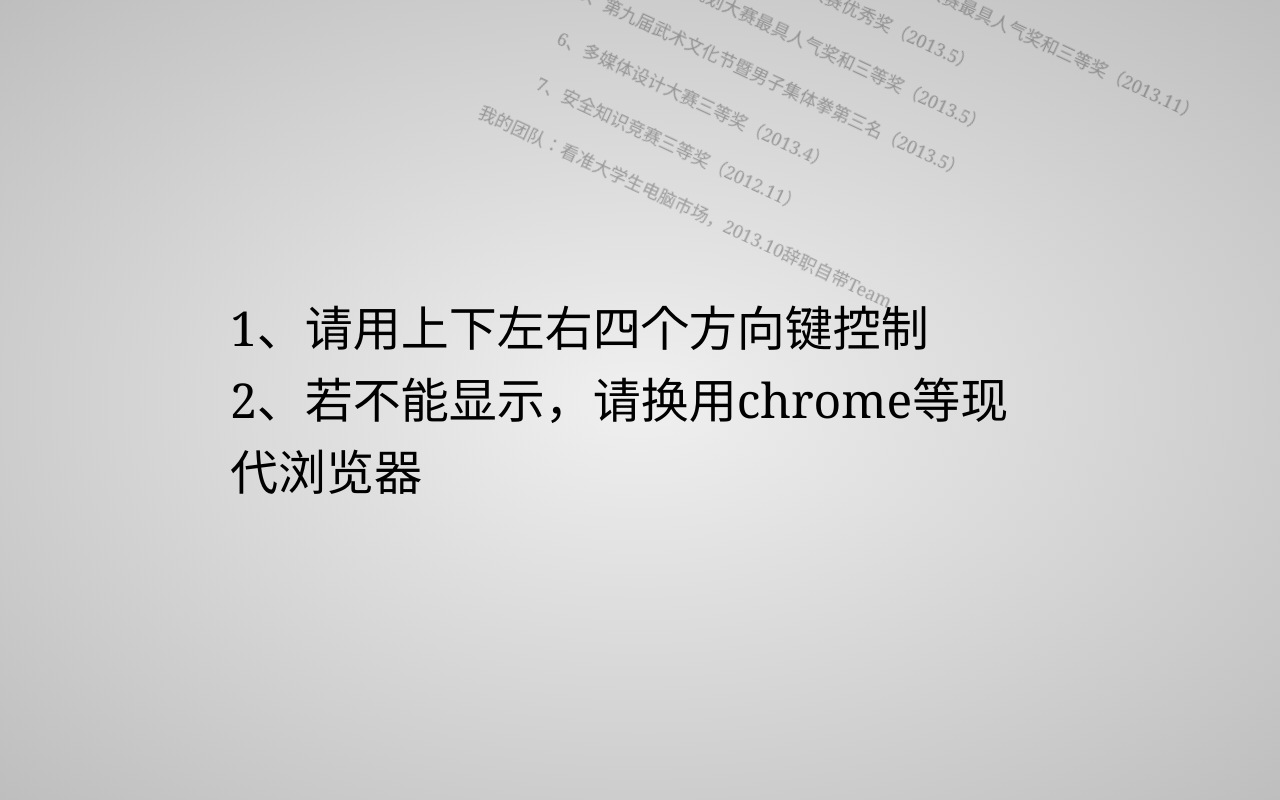
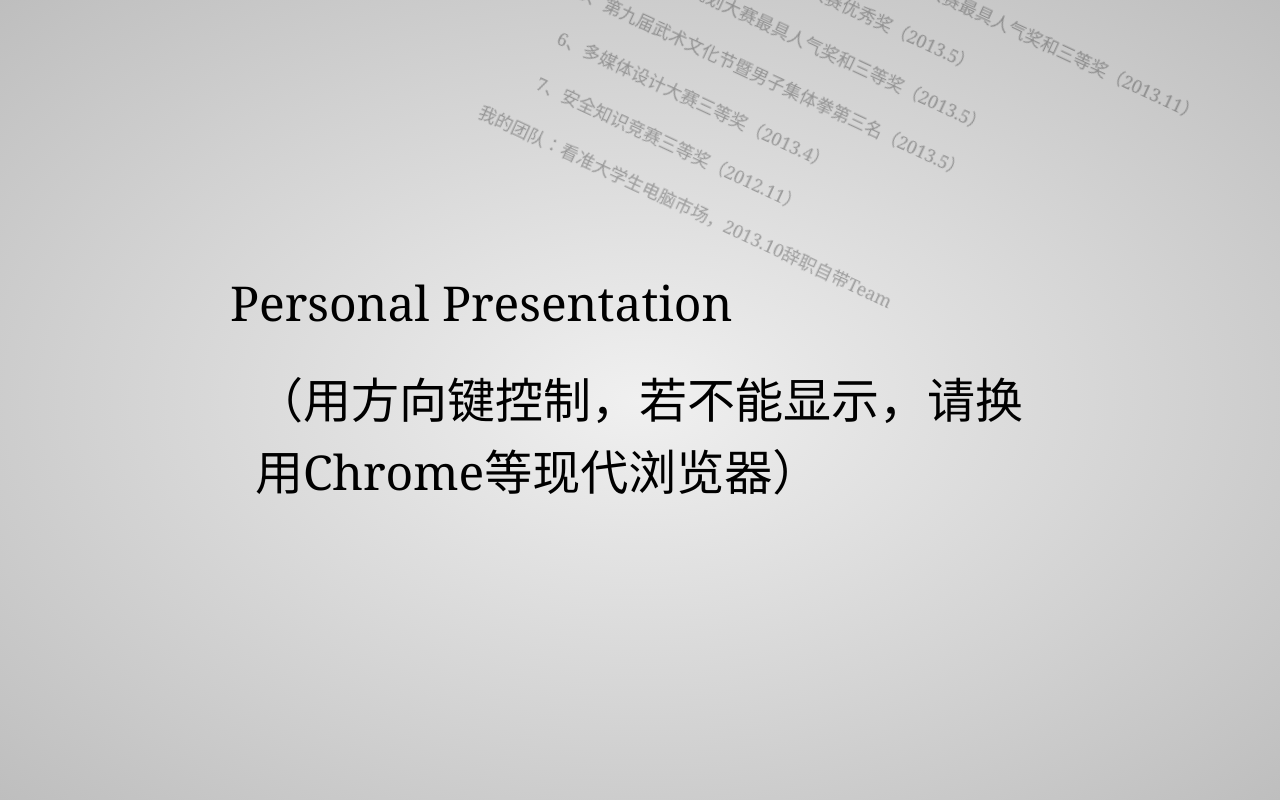
Before and after one commit to JasonMPE/res, a plain HTML site: page index.html in a window 1280 px wide. Shown: the top 800 px of the page. Drawn offline with Linux system fonts and the light colour scheme.

Commit message:
Update index.html

```diff
--- a/index.html
+++ b/index.html
@@ -9,8 +9,8 @@
 	<div id="impress">
 		<div class="step" data-x="0" data-y="0">
 
-			<h3>1、请用上下左右四个方向键控制</h3>
-			<h3>2、若不能显示，请换用chrome等现代浏览器</h3>
+			<h1>Personal Presentation</h1>
+			<p>（用方向键控制，若不能显示，请换用Chrome等现代浏览器）</p>
 
 		</div>
 		<div class="step" data-x="250" data-y="750">
```
